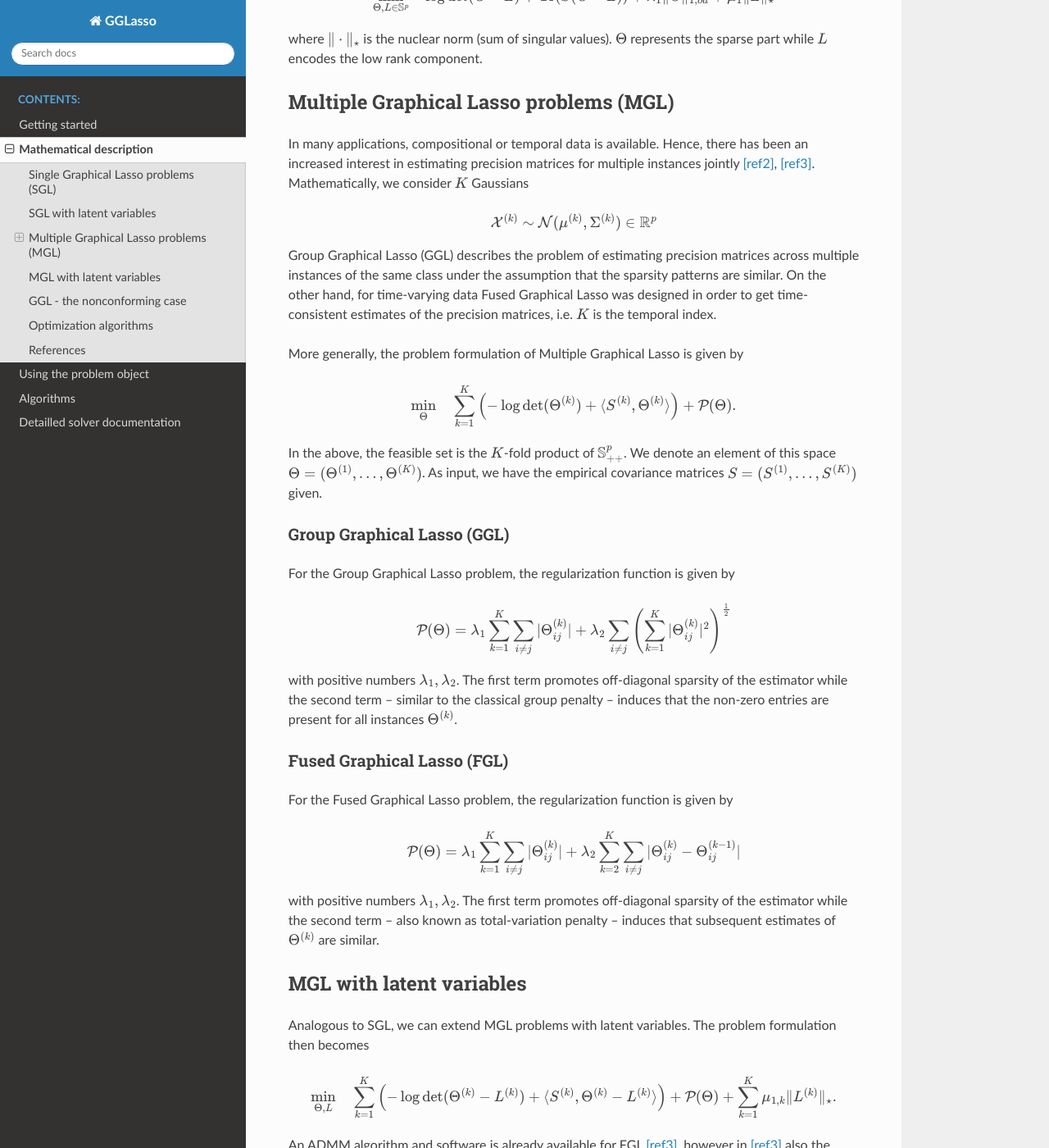
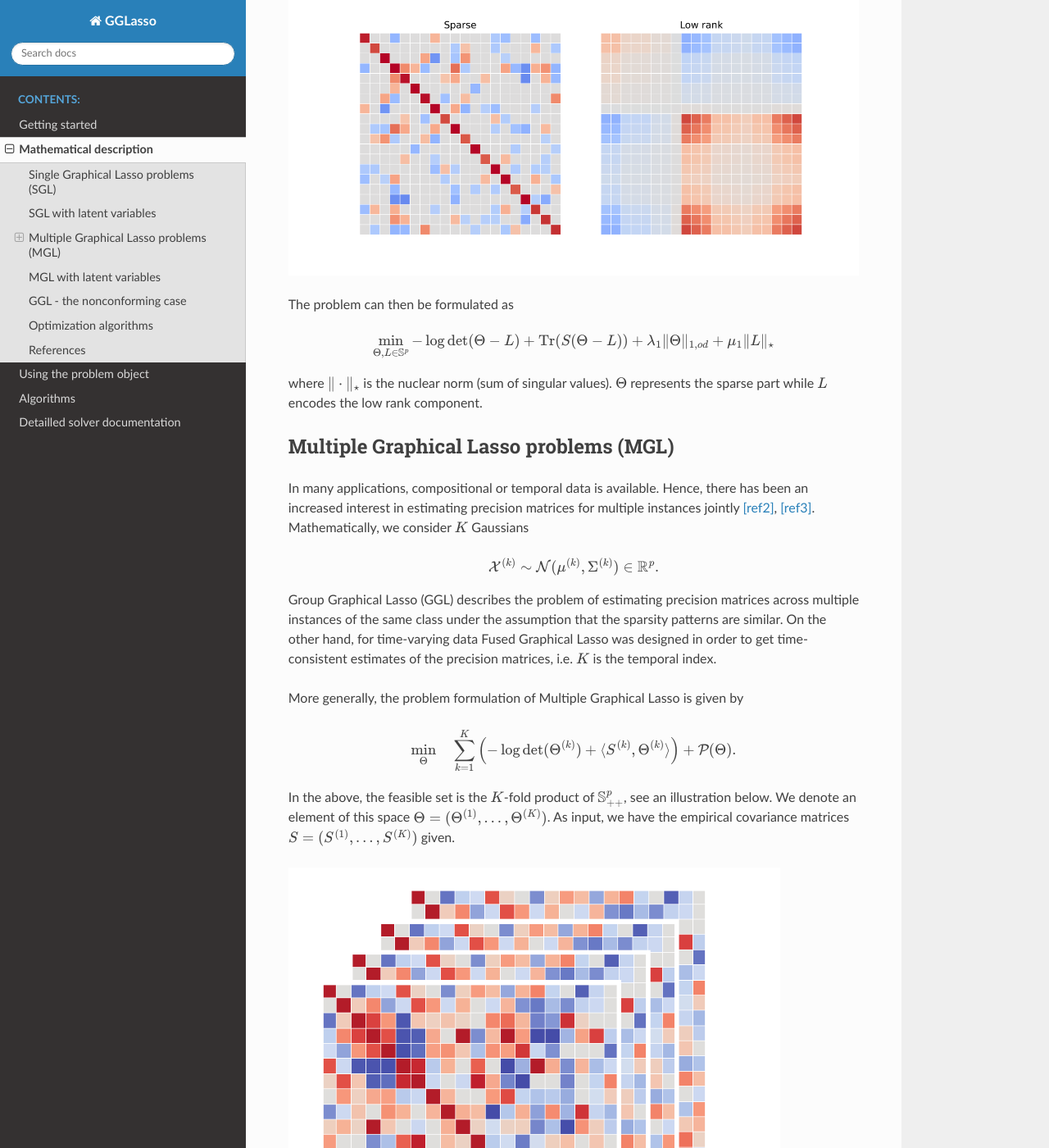
Before and after one commit to fabian-sp/GGLasso, a Sphinx documentation site: the page built from docs/source/math-description.rst, in a window 1280 px wide and 1400 px high, scrolled down 854 px. Shown: the whole window at 82% size. Built offline with Sphinx 7.4.7 and the Read the Docs theme 2.0.0, drawn with Linux system fonts in a browser that asks for light colours; pages that are not in the unit, such as notebooks, are missing from menus; some of the changed text lies outside the part shown.

Commit message:
add pictures

```diff
--- a/docs/source/index.rst
+++ b/docs/source/index.rst
@@ -6,7 +6,7 @@
 Welcome to GGLasso's documentation!
 ===================================
 
-``GGLasso`` (**G**eneral **G**raphical **Lasso**) is a Python package for the estimating of sparse (or sparse plus low rank) inverse covariance matrices. Moreover, it contains solvers and model selection procedures for Multiple Graphical Lasso problems such as Group and Fused Graphical Lasso.
+``GGLasso`` (stands for **G**\ eneral **G**\ raphical **Lasso**\ ) is a Python package for the estimating of sparse (or sparse plus low rank) inverse covariance matrices. Moreover, it contains solvers and model selection procedures for Multiple Graphical Lasso problems such as Group and Fused Graphical Lasso.
 
 The package is available on `Github`_ .
 
--- a/docs/source/math-description.rst
+++ b/docs/source/math-description.rst
@@ -25,7 +25,13 @@ where :math:`\mathbb{S}^p_{++}` is the cone of symmetric positive definite matri
 SGL with latent variables
 ^^^^^^^^^^^^^^^^^^^^^^^^^^^^^^^^^^^^^^^^^^^^^^^^^^^^^^^^^^^^^^^^^^^^
 
-In presence of latent variables, the precision matrix of the marginal of observable variables turns out to have the structure *sparse - low rank* [ref4]_. The problem can then be formulated as
+In presence of latent variables, the precision matrix of the marginal of observable variables turns out to have the structure *sparse - low rank* [ref4]_.
+
+.. image:: pictures/combined.png
+  :width: 800
+  :alt: Illustration of the precision matrix
+
+The problem can then be formulated as
 
 .. math::
    \min_{\Theta, L \in \mathbb{S}^p} - \log \det (\Theta -L) + \mathrm{Tr}(S(\Theta-L)) + \lambda_1 \|\Theta\|_{1,od} + \mu_1 \|L\|_{\star}
@@ -38,7 +44,7 @@ Multiple Graphical Lasso problems (MGL)
 In many applications, compositional or temporal data is available. Hence, there has been an increased interest in estimating precision matrices for multiple instances jointly [ref2]_, [ref3]_. Mathematically, we consider :math:`K` Gaussians
 
 .. math::
-   \mathcal{X}^{(k)} \sim \mathcal{N}(\mu^{(k)}, \Sigma^{(k)})\in \mathbb{R}^{p}
+   \mathcal{X}^{(k)} \sim \mathcal{N}(\mu^{(k)}, \Sigma^{(k)})\in \mathbb{R}^{p}.
 
 
 Group Graphical Lasso (GGL) describes the problem of estimating precision matrices across multiple instances of the same class under the assumption that the sparsity patterns are similar.
@@ -49,7 +55,11 @@ More generally, the problem formulation of Multiple Graphical Lasso is given by
 .. math::
    \min_{\Theta}\quad \sum_{k=1}^{K} \left(-\log\det(\Theta^{(k)}) + \langle S^{(k)},  \Theta^{(k)} \rangle \right)+ \mathcal{P}(\Theta).
 
-In the above, the feasible set is the :math:`K`-fold product of :math:`\mathbb{S}^p_{++}`. We denote an element of this space :math:`\Theta =  (\Theta^{(1)}, \dots , \Theta^{(K)})`. As input, we have the empirical covariance matrices :math:`S =  (S^{(1)}, \dots , S^{(K)})` given.
+In the above, the feasible set is the :math:`K`-fold product of :math:`\mathbb{S}^p_{++}`, see an illustration below. We denote an element of this space :math:`\Theta =  (\Theta^{(1)}, \dots , \Theta^{(K)})`. As input, we have the empirical covariance matrices :math:`S =  (S^{(1)}, \dots , S^{(K)})` given.
+
+.. image:: pictures/multiple.png
+  :width: 600
+  :alt: Illustration of the precision matrix
 
 Group Graphical Lasso (GGL)
 """"""""""""""""""""""""""""""""""""""""""""""""""
```
Also changed, not shown: docs/source/pictures/combined.png (added), docs/source/pictures/multiple.png (added), docs/source/pictures/sparse.png (added).
